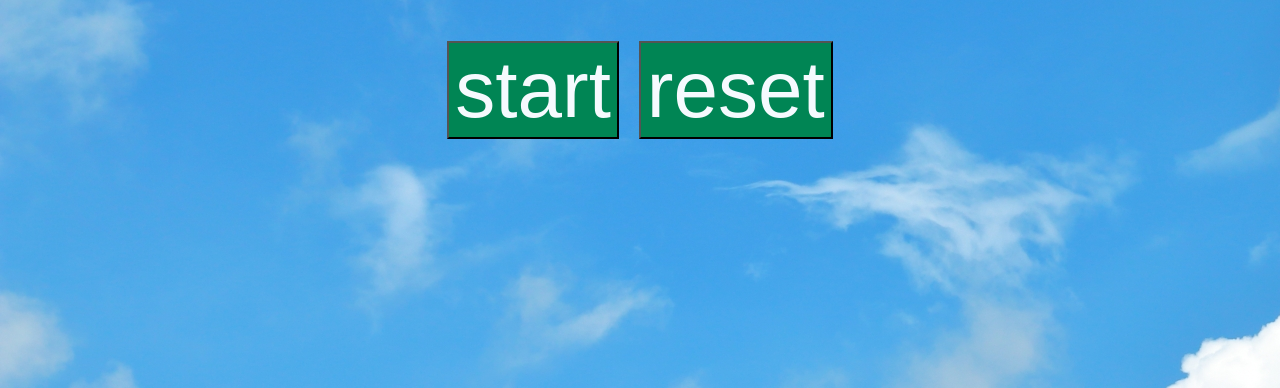
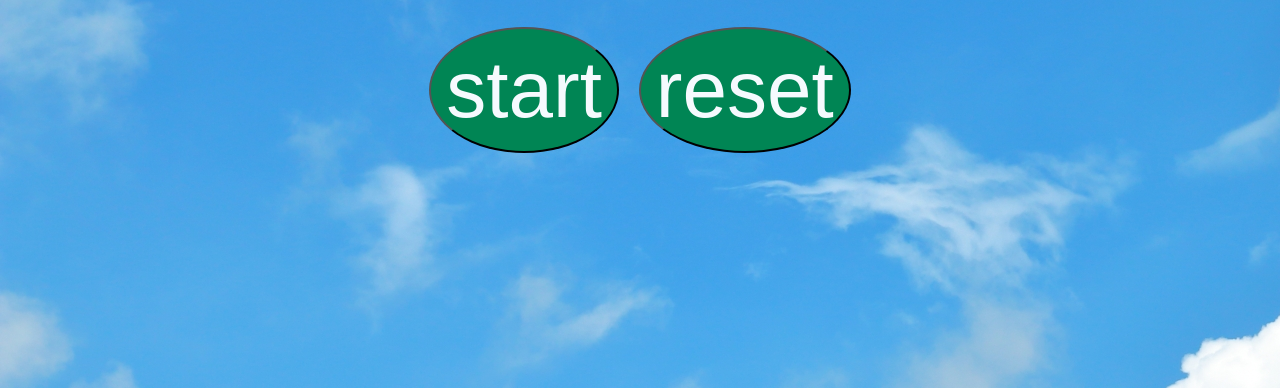
Before and after one commit to se1987/timer, a plain HTML site: page index.html in a window 1280 px wide. Shown: the part 412-800 px from the top of the page. Drawn offline with Linux system fonts and the light colour scheme.

Commit message:
ボタンのCSS変更

```diff
--- a/style.css
+++ b/style.css
@@ -33,4 +33,6 @@ button {
     font-size: 80px;
     color: #f5fafe;
     background-color: #008554;
+    padding: 15px;
+    border-radius: 50%;
 }
```
Also changed, not shown: 1 other file.
